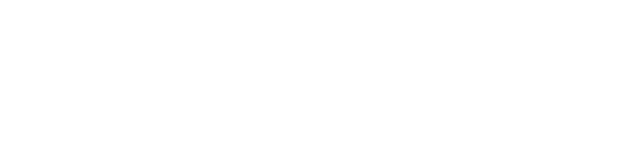
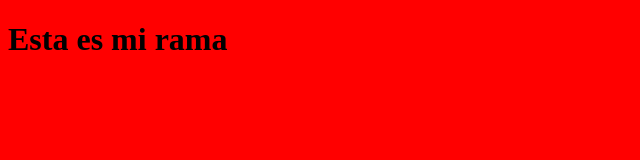
Before and after one commit to jafajardo83/prueba-cglmti, a plain HTML site: page index.html in a window 1280 px wide. Shown: the whole page, without its empty margins (0-640 px from the left). Drawn offline with Linux system fonts and the light colour scheme.

Commit message:
Agregué un estilo y minprimer mensaje en consola

```diff
--- /dev/null
+++ b/css/style.css
@@ -0,0 +1,3 @@
+body{
+    background-color: red;
+}
--- a/index.html
+++ b/index.html
@@ -4,9 +4,12 @@
     <meta charset="UTF-8">
     <meta http-equiv="X-UA-Compatible" content="IE=edge">
     <meta name="viewport" content="width=device-width, initial-scale=1.0">
+    <link rel="stylesheet" href="css/style.css">
     <title>Document</title>
 </head>
 <body>
+    <h1>Esta es mi rama</h1>
 
+    <script src="js/script.js"></script>
 </body>
 </html>
--- /dev/null
+++ b/js/script.js
@@ -0,0 +1 @@
+console.log("Hola")
```
